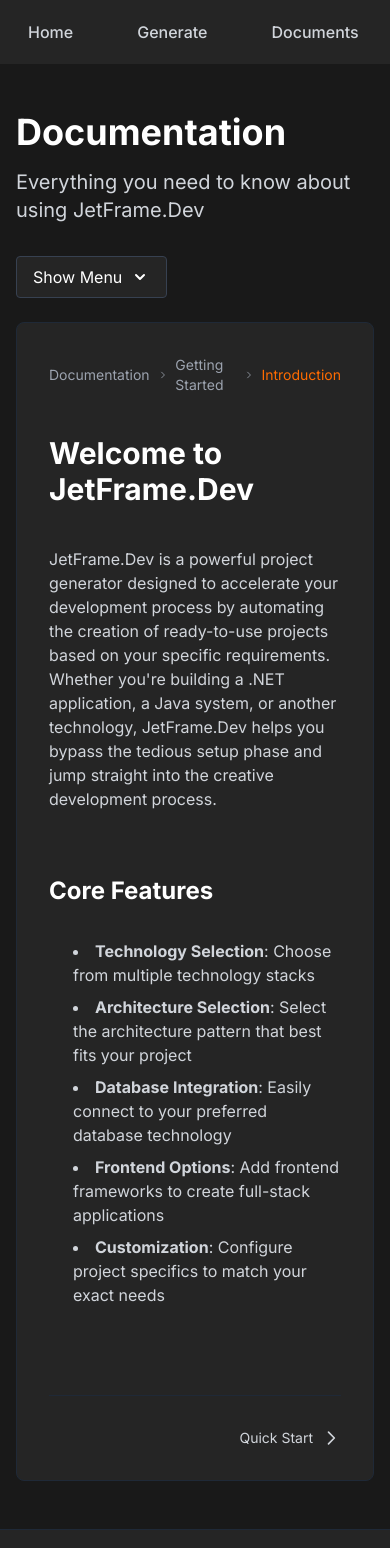
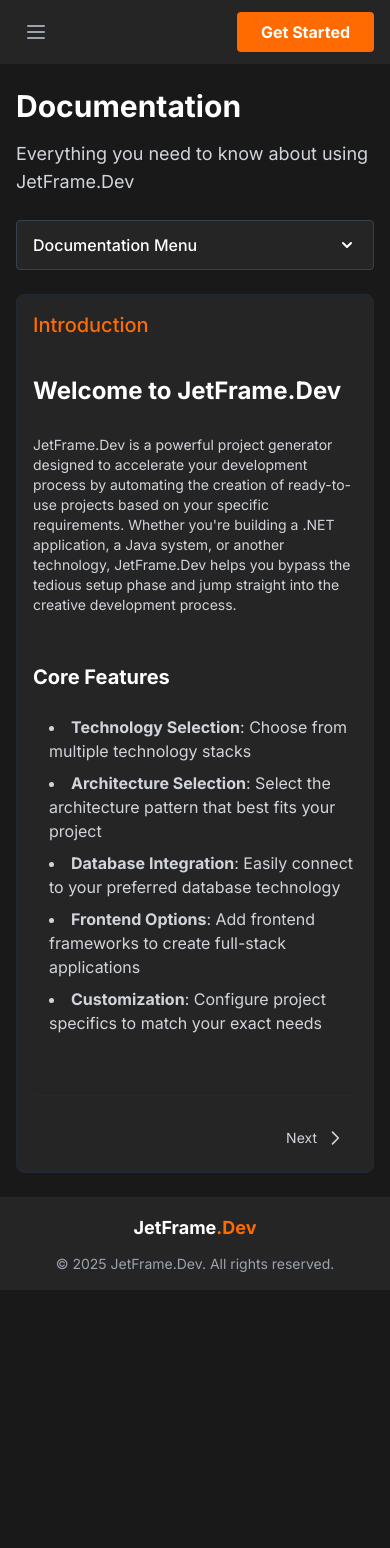
Before and after one commit to Chessfull/JetFrame.Dev_Frontend, a React (Vite) app: page /documents#introduction in a window 390 px wide. Shown: the top 1548 px of the page. After the commit the page ends 1290 px from the top, so only its background shows below. Built offline with nearby package versions, Linux system fonts and the light colour scheme.

Commit message:
Mobile View Added

```diff
--- a/src/App.css
+++ b/src/App.css
@@ -230,3 +230,73 @@
 .bg-\[\#1e1e1e\] {
   box-shadow: 0 4px 30px rgba(0, 0, 0, 0.5);
 }
+
+/* Mobile Responsive Enhancements */
+@media (max-width: 640px) {
+  /* Improve touch targets for mobile */
+  button,
+  .clickable,
+  a {
+    min-height: 44px;
+    min-width: 44px;
+  }
+
+  /* Hide custom cursor on mobile */
+  .custom-cursor {
+    display: none !important;
+  }
+
+  /* Adjust padding for mobile */
+  .container-fluid {
+    padding-left: 1rem;
+    padding-right: 1rem;
+  }
+
+  /* Improve form inputs on mobile */
+  input,
+  select,
+  textarea {
+    font-size: 16px !important; /* Prevents iOS zoom */
+    padding: 0.75rem !important;
+  }
+
+  /* Better spacing for stacked elements */
+  .flex-col > * + * {
+    margin-top: 0.75rem;
+  }
+
+  /* Code blocks improvements */
+  pre {
+    max-width: 100%;
+    overflow-x: auto;
+    -webkit-overflow-scrolling: touch;
+  }
+
+  /* Ensure buttons are properly sized for touch */
+  .btn,
+  button[type="submit"],
+  button[type="button"] {
+    padding: 0.75rem 1rem;
+  }
+
+  /* Fix for fixed position elements */
+  .fixed {
+    position: fixed !important;
+  }
+}
+
+/* Medium screens (tablets) */
+@media (min-width: 641px) and (max-width: 1024px) {
+  .custom-cursor {
+    transform: scale(0.7);
+  }
+}
+
+/* Fix viewport height issues on mobile browsers */
+.min-h-screen {
+  min-height: 100vh;
+  min-height: -webkit-fill-available;
+}
+html {
+  height: -webkit-fill-available;
+}
--- a/src/components/layout/Footer.tsx
+++ b/src/components/layout/Footer.tsx
@@ -4,14 +4,14 @@
   return (
     <footer className="py-4 border-t border-gray-800 bg-dark-secondary mt-auto">
       <div className="container-fluid max-w-7xl mx-auto px-4 sm:px-6 lg:px-8">
-        <div className="flex justify-between items-center">
+        <div className="flex flex-col md:flex-row justify-between items-center space-y-3 md:space-y-0">
           <div className="flex items-center">
             <span className="text-lg font-bold">
               <span className="text-white">JetFrame</span>
               <span className="text-primary">.Dev</span>
             </span>
           </div>
-          <div className="text-gray-400 text-sm">
+          <div className="text-gray-400 text-sm text-center md:text-right">
             © {new Date().getFullYear()} JetFrame.Dev. All rights reserved.
           </div>
         </div>
--- a/src/components/layout/Navbar.tsx
+++ b/src/components/layout/Navbar.tsx
@@ -6,7 +6,9 @@
   const { isAuthenticated, user, logout } = useAuth();
   const navigate = useNavigate();
   const [isDropdownOpen, setIsDropdownOpen] = useState(false);
+  const [isMobileMenuOpen, setIsMobileMenuOpen] = useState(false);
   const dropdownRef = useRef<HTMLDivElement>(null);
+  const mobileMenuRef = useRef<HTMLDivElement>(null);
 
   const handleLogout = async () => {
     try {
@@ -22,6 +24,10 @@
       if (dropdownRef.current && !dropdownRef.current.contains(event.target as Node)) {
         setIsDropdownOpen(false);
       }
+      if (mobileMenuRef.current && !mobileMenuRef.current.contains(event.target as Node) &&
+          !(event.target as Element).closest('.mobile-menu-button')) {
+        setIsMobileMenuOpen(false);
+      }
     };
 
     document.addEventListener('mousedown', handleClickOutside);
@@ -34,8 +40,53 @@
     <nav className="bg-dark-secondary shadow-lg">
       <div className="max-w-7xl mx-auto px-4 sm:px-6 lg:px-8">
         <div className="flex justify-between h-16">
-          <div className="flex-1"></div>
-          <div className="flex space-x-10 items-center justify-center">
+          {/* Mobile menu button */}
+          <div className="flex items-center md:hidden">
+            <button
+              onClick={() => setIsMobileMenuOpen(!isMobileMenuOpen)}
+              className="mobile-menu-button inline-flex items-center justify-center p-2 rounded-md text-gray-400 hover:text-white hover:bg-dark focus:outline-none"
+              aria-expanded="false"
+            >
+              <span className="sr-only">Open main menu</span>
+              {/* Icon when menu is closed */}
+              <svg
+                className={`${isMobileMenuOpen ? 'hidden' : 'block'} h-6 w-6`}
+                xmlns="http://www.w3.org/2000/svg"
+                fill="none"
+                viewBox="0 0 24 24"
+                stroke="currentColor"
+                aria-hidden="true"
+              >
+                <path
+                  strokeLinecap="round"
+                  strokeLinejoin="round"
+                  strokeWidth="2"
+                  d="M4 6h16M4 12h16M4 18h16"
+                />
+              </svg>
+              {/* Icon when menu is open */}
+              <svg
+                className={`${isMobileMenuOpen ? 'block' : 'hidden'} h-6 w-6`}
+                xmlns="http://www.w3.org/2000/svg"
+                fill="none"
+                viewBox="0 0 24 24"
+                stroke="currentColor"
+                aria-hidden="true"
+              >
+                <path
+                  strokeLinecap="round"
+                  strokeLinejoin="round"
+                  strokeWidth="2"
+                  d="M6 18L18 6M6 6l12 12"
+                />
+              </svg>
+            </button>
+          </div>
+
+          <div className="flex-1 hidden md:block"></div>
+
+          {/* Desktop nav links */}
+          <div className="hidden md:flex space-x-10 items-center justify-center">
             <Link
               to="/"
               className="text-gray-300 hover:text-white px-3 py-2 rounded-md text-base font-medium"
@@ -61,7 +112,8 @@
               About us
             </Link>
           </div>
-          <div className="flex items-center ml-10">
+
+          <div className="flex items-center md:ml-10">
             {!isAuthenticated ? (
               <Link
                 to="/login"
@@ -92,7 +144,7 @@
                       user?.firstName?.charAt(0)?.toUpperCase() || 'U'
                     )}
                   </div>
-                  <span className="mr-1">{user?.firstName || 'User'}</span>
+                  <span className="mr-1 hidden sm:inline">{user?.firstName || 'User'}</span>
                   <svg
                     className={`ml-1 h-5 w-5 transform ${isDropdownOpen ? 'rotate-180' : 'rotate-0'} transition-transform duration-200`}
                     xmlns="http://www.w3.org/2000/svg"
@@ -128,6 +180,43 @@
           </div>
         </div>
       </div>
+
+      {/* Mobile menu, show/hide based on menu state */}
+      <div
+        ref={mobileMenuRef}
+        className={`${isMobileMenuOpen ? 'block' : 'hidden'} md:hidden bg-dark border-t border-gray-700`}
+      >
+        <div className="px-2 pt-2 pb-3 space-y-1 sm:px-3">
+          <Link
+            to="/"
+            className="text-gray-300 hover:text-white block px-3 py-2 rounded-md text-base font-medium"
+            onClick={() => setIsMobileMenuOpen(false)}
+          >
+            Home
+          </Link>
+          <Link
+            to="/generate"
+            className="text-gray-300 hover:text-white block px-3 py-2 rounded-md text-base font-medium"
+            onClick={() => setIsMobileMenuOpen(false)}
+          >
+            Generate
+          </Link>
+          <Link
+            to="/documents"
+            className="text-gray-300 hover:text-white block px-3 py-2 rounded-md text-base font-medium"
+            onClick={() => setIsMobileMenuOpen(false)}
+          >
+            Documents
+          </Link>
+          <Link
+            to="/about"
+            className="text-gray-300 hover:text-white block px-3 py-2 rounded-md text-base font-medium"
+            onClick={() => setIsMobileMenuOpen(false)}
+          >
+            About us
+          </Link>
+        </div>
+      </div>
     </nav>
   );
 };
--- a/src/pages/DocumentationPage.tsx
+++ b/src/pages/DocumentationPage.tsx
@@ -621,7 +621,7 @@
               <div className="text-xs text-gray-400">{language || 'code'}</div>
             </div>
           </div>);
-          formattedContent.push(<pre key={`code-block-${index}`} className="bg-dark rounded-b-md p-4 overflow-x-auto border-b border-x border-gray-700 text-sm font-mono text-gray-300">
+          formattedContent.push(<pre key={`code-block-${index}`} className="bg-dark rounded-b-md p-4 overflow-x-auto border-b border-x border-gray-700 text-sm font-mono text-gray-300 whitespace-pre-wrap break-words md:whitespace-pre">
             <code></code>
           </pre>);
         }
@@ -633,7 +633,7 @@
         const lastElement = formattedContent[formattedContent.length - 1];
         const codeContent = lastElement.props.children.props.children || '';
         formattedContent[formattedContent.length - 1] = (
-          <pre key={`code-block-${lastElement.key}`} className="bg-dark rounded-b-md p-4 overflow-x-auto border-b border-x border-gray-700 text-sm font-mono text-gray-300">
+          <pre key={`code-block-${lastElement.key}`} className="bg-dark rounded-b-md p-4 overflow-x-auto border-b border-x border-gray-700 text-sm font-mono text-gray-300 whitespace-pre-wrap break-words md:whitespace-pre">
             <code>{codeContent + line + '\n'}</code>
           </pre>
         );
@@ -642,15 +642,15 @@
 
       // Headers
       if (line.startsWith('# ')) {
-        formattedContent.push(<h1 key={`h1-${index}`} className="text-3xl font-bold mb-6 text-white">{line.replace('# ', '')}</h1>);
+        formattedContent.push(<h1 key={`h1-${index}`} className="text-2xl md:text-3xl font-bold mb-4 md:mb-6 text-white">{line.replace('# ', '')}</h1>);
         return;
       }
       if (line.startsWith('## ')) {
-        formattedContent.push(<h2 key={`h2-${index}`} className="text-2xl font-bold mt-8 mb-4 text-white">{line.replace('## ', '')}</h2>);
+        formattedContent.push(<h2 key={`h2-${index}`} className="text-xl md:text-2xl font-bold mt-6 md:mt-8 mb-3 md:mb-4 text-white">{line.replace('## ', '')}</h2>);
         return;
       }
       if (line.startsWith('### ')) {
-        formattedContent.push(<h3 key={`h3-${index}`} className="text-xl font-bold mt-6 mb-3 text-white">{line.replace('### ', '')}</h3>);
+        formattedContent.push(<h3 key={`h3-${index}`} className="text-lg md:text-xl font-bold mt-5 md:mt-6 mb-2 md:mb-3 text-white">{line.replace('### ', '')}</h3>);
         return;
       }
 
@@ -665,12 +665,12 @@
           const description = content.substring(colonIndex + 1);
 
           formattedContent.push(
-            <li key={`li-${index}`} className="ml-6 text-gray-300 mb-2 list-disc">
+            <li key={`li-${index}`} className="ml-4 md:ml-6 text-gray-300 mb-2 list-disc">
               <span className="font-bold">{term}</span>:{description}
             </li>
           );
         } else {
-          formattedContent.push(<li key={`li-${index}`} className="ml-6 text-gray-300 mb-2 list-disc">{content}</li>);
+          formattedContent.push(<li key={`li-${index}`} className="ml-4 md:ml-6 text-gray-300 mb-2 list-disc">{content}</li>);
         }
         return;
       }
@@ -686,24 +686,24 @@
           const description = content.substring(colonIndex + 1);
 
           formattedContent.push(
-            <li key={`li-${index}`} className="ml-6 text-gray-300 mb-2 list-decimal">
+            <li key={`li-${index}`} className="ml-4 md:ml-6 text-gray-300 mb-2 list-decimal">
               <span className="font-bold">{term}</span>:{description}
             </li>
           );
         } else {
-          formattedContent.push(<li key={`li-${index}`} className="ml-6 text-gray-300 mb-2 list-decimal">{content}</li>);
+          formattedContent.push(<li key={`li-${index}`} className="ml-4 md:ml-6 text-gray-300 mb-2 list-decimal">{content}</li>);
         }
         return;
       }
 
       // Empty lines
       if (line.trim() === '') {
-        formattedContent.push(<div key={`empty-${index}`} className="h-4"></div>);
+        formattedContent.push(<div key={`empty-${index}`} className="h-3 md:h-4"></div>);
         return;
       }
 
       // Regular paragraph
-      formattedContent.push(<p key={`p-${index}`} className="text-gray-300 mb-4">{line}</p>);
+      formattedContent.push(<p key={`p-${index}`} className="text-gray-300 mb-3 md:mb-4 text-sm md:text-base">{line}</p>);
     });
 
     return formattedContent;
@@ -730,27 +730,28 @@
         </div>
       </div>
 
-      <div className="container-fluid max-w-7xl mx-auto px-4 py-12 relative z-10">
+      <div className="container-fluid max-w-7xl mx-auto px-4 py-6 md:py-12 relative z-10">
         {/* Header */}
-        <div className="mb-8 md:mb-16">
-          <h1 className="text-4xl md:text-5xl font-bold mb-4">
+        <div className="mb-6 md:mb-16">
+          <h1 className="text-3xl md:text-5xl font-bold mb-4">
             <span className="text-white">Documentation</span>
           </h1>
-          <p className="text-xl text-gray-300">
+          <p className="text-lg md:text-xl text-gray-300">
             Everything you need to know about using JetFrame.Dev
           </p>
         </div>
 
-        {/* Mobile menu button */}
+        {/* Mobile menu button - improved styling */}
         <div className="block md:hidden mb-6">
           <button
             onClick={() => setIsMobileMenuOpen(!isMobileMenuOpen)}
-            className="flex items-center px-4 py-2 rounded bg-dark-secondary border border-gray-700 text-white"
+            className="flex w-full items-center justify-between px-4 py-3 rounded bg-dark-secondary border border-gray-700 text-white"
+            aria-expanded={isMobileMenuOpen ? "true" : "false"}
           >
-            <span>{isMobileMenuOpen ? 'Hide Menu' : 'Show Menu'}</span>
+            <span className="font-medium">{isMobileMenuOpen ? 'Hide Menu' : 'Documentation Menu'}</span>
             <svg
               xmlns="http://www.w3.org/2000/svg"
-              className={`ml-2 h-5 w-5 transition-transform ${isMobileMenuOpen ? 'rotate-180' : ''}`}
+              className={`ml-2 h-5 w-5 transition-transform duration-200 ${isMobileMenuOpen ? 'rotate-180' : ''}`}
               viewBox="0 0 20 20"
               fill="currentColor"
             >
@@ -760,12 +761,12 @@
         </div>
 
         <div className="flex flex-col md:flex-row">
-          {/* Sidebar */}
-          <div className={`w-full md:w-64 flex-shrink-0 md:pr-8 ${isMobileMenuOpen ? 'block' : 'hidden'} md:block`}>
-            <div className="sticky top-24 overflow-y-auto custom-scrollbar max-h-[calc(100vh-120px)]">
+          {/* Sidebar - improved mobile sidebar */}
+          <div className={`w-full md:w-64 flex-shrink-0 md:pr-8 ${isMobileMenuOpen ? 'block' : 'hidden'} md:block mb-8 md:mb-0`}>
+            <div className="md:sticky md:top-24 overflow-y-auto custom-scrollbar max-h-[calc(100vh-120px)]">
               <nav>
                 {docsSections.map(section => (
-                  <div key={section.id} className="mb-6">
+                  <div key={section.id} className="mb-4 md:mb-6">
                     <button
                       onClick={() => {
                         setActiveSection(section.id);
@@ -808,10 +809,10 @@
               </nav>
 
               {/* Back to Generate button */}
-              <div className="mt-10 border-t border-gray-800 pt-6">
+              <div className="mt-6 md:mt-10 border-t border-gray-800 pt-6">
                 <Link
                   to="/generate"
-                  className="flex items-center justify-center w-full py-2 px-4 border border-primary text-primary rounded-md hover:bg-primary hover:bg-opacity-10 transition duration-200"
+                  className="flex items-center justify-center w-full py-3 md:py-2 px-4 border border-primary text-primary rounded-md hover:bg-primary hover:bg-opacity-10 transition duration-200"
                 >
                   <svg xmlns="http://www.w3.org/2000/svg" className="h-5 w-5 mr-2" fill="none" viewBox="0 0 24 24" stroke="currentColor">
                     <path strokeLinecap="round" strokeLinejoin="round" strokeWidth={2} d="M7 16l-4-4m0 0l4-4m-4 4h18" />
@@ -822,11 +823,11 @@
             </div>
           </div>
 
-          {/* Main content */}
+          {/* Main content - improved mobile styling */}
           <div className="flex-grow">
-            <div className="bg-dark-secondary rounded-lg border border-gray-800 p-8">
-              {/* Breadcrumb */}
-              <div className="flex items-center text-sm text-gray-400 mb-6">
+            <div className="bg-dark-secondary rounded-lg border border-gray-800 p-4 md:p-8">
+              {/* Breadcrumb - hidden on smallest screens */}
+              <div className="hidden sm:flex items-center text-sm text-gray-400 mb-6">
                 <span>Documentation</span>
                 <svg xmlns="http://www.w3.org/2000/svg" className="h-4 w-4 mx-2" fill="none" viewBox="0 0 24 24" stroke="currentColor">
                   <path strokeLinecap="round" strokeLinejoin="round" strokeWidth={2} d="M9 5l7 7-7 7" />
@@ -838,13 +839,20 @@
                 <span className="text-primary">{docsSections.find(s => s.id === activeSection)?.subsections.find(s => s.id === activeSubsection)?.title}</span>
               </div>
 
-              {/* Content */}
+              {/* Mobile section title - only shows on mobile */}
+              <div className="block sm:hidden mb-6">
+                <h2 className="text-xl font-medium text-primary">
+                  {docsSections.find(s => s.id === activeSection)?.subsections.find(s => s.id === activeSubsection)?.title}
+                </h2>
+              </div>
+
+              {/* Content - improved code block display on mobile */}
               <div className="docs-content">
                 {formatContent(getActiveContent())}
               </div>
 
-              {/* Bottom navigation */}
-              <div className="flex justify-between items-center mt-16 pt-8 border-t border-gray-800">
+              {/* Bottom navigation - improved for touch */}
+              <div className="flex justify-between items-center mt-10 md:mt-16 pt-6 md:pt-8 border-t border-gray-800">
                 <div>
                   {getPreviousLink()}
                 </div>
@@ -872,12 +880,13 @@
       return (
         <button
           onClick={() => setActiveSubsection(prevSubsection.id)}
-          className="flex items-center text-sm text-gray-300 hover:text-primary transition-colors"
+          className="flex items-center text-sm text-gray-300 hover:text-primary transition-colors py-2 px-3"
         >
           <svg xmlns="http://www.w3.org/2000/svg" className="h-5 w-5 mr-2" fill="none" viewBox="0 0 24 24" stroke="currentColor">
             <path strokeLinecap="round" strokeLinejoin="round" strokeWidth={2} d="M15 19l-7-7 7-7" />
           </svg>
-          {prevSubsection.title}
+          <span className="hidden sm:inline">{prevSubsection.title}</span>
+          <span className="inline sm:hidden">Previous</span>
         </button>
       );
     }
@@ -892,12 +901,13 @@
             setActiveSection(prevSection.id);
             setActiveSubsection(prevSubsection.id);
           }}
-          className="flex items-center text-sm text-gray-300 hover:text-primary transition-colors"
+          className="flex items-center text-sm text-gray-300 hover:text-primary transition-colors py-2 px-3"
         >
           <svg xmlns="http://www.w3.org/2000/svg" className="h-5 w-5 mr-2" fill="none" viewBox="0 0 24 24" stroke="currentColor">
             <path strokeLinecap="round" strokeLinejoin="round" strokeWidth={2} d="M15 19l-7-7 7-7" />
           </svg>
-          {prevSubsection.title}
+          <span className="hidden sm:inline">{prevSubsection.title}</span>
+          <span className="inline sm:hidden">Previous</span>
         </button>
       );
     }
@@ -918,9 +928,10 @@
       return (
         <button
           onClick={() => setActiveSubsection(nextSubsection.id)}
-          className="flex items-center text-sm text-gray-300 hover:text-primary transition-colors"
+          className="flex items-center text-sm text-gray-300 hover:text-primary transition-colors py-2 px-3"
         >
-          {nextSubsection.title}
+          <span className="hidden sm:inline">{nextSubsection.title}</span>
+          <span className="inline sm:hidden">Next</span>
           <svg xmlns="http://www.w3.org/2000/svg" className="h-5 w-5 ml-2" fill="none" viewBox="0 0 24 24" stroke="currentColor">
             <path strokeLinecap="round" strokeLinejoin="round" strokeWidth={2} d="M9 5l7 7-7 7" />
           </svg>
@@ -938,9 +949,10 @@
             setActiveSection(nextSection.id);
             setActiveSubsection(nextSubsection.id);
           }}
-          className="flex items-center text-sm text-gray-300 hover:text-primary transition-colors"
+          className="flex items-center text-sm text-gray-300 hover:text-primary transition-colors py-2 px-3"
         >
-          {nextSubsection.title}
+          <span className="hidden sm:inline">{nextSubsection.title}</span>
+          <span className="inline sm:hidden">Next</span>
           <svg xmlns="http://www.w3.org/2000/svg" className="h-5 w-5 ml-2" fill="none" viewBox="0 0 24 24" stroke="currentColor">
             <path strokeLinecap="round" strokeLinejoin="round" strokeWidth={2} d="M9 5l7 7-7 7" />
           </svg>
```
